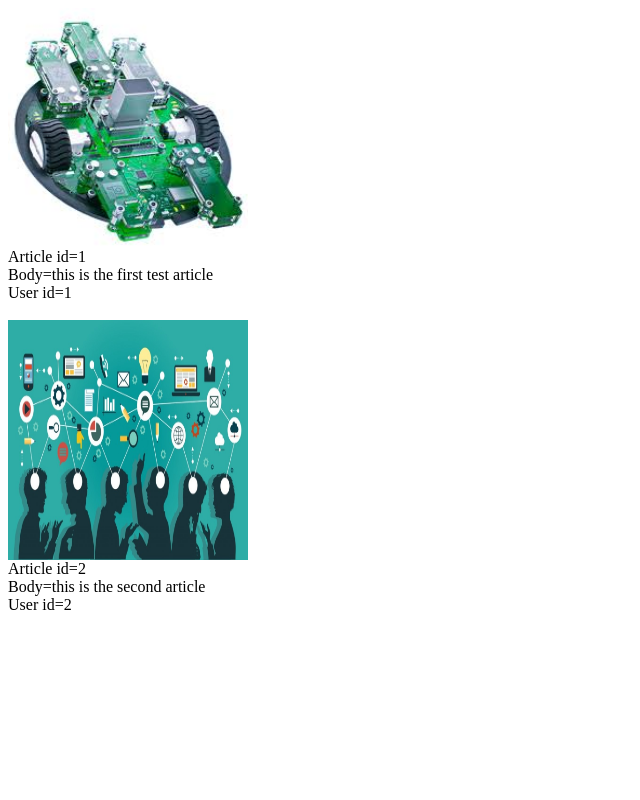
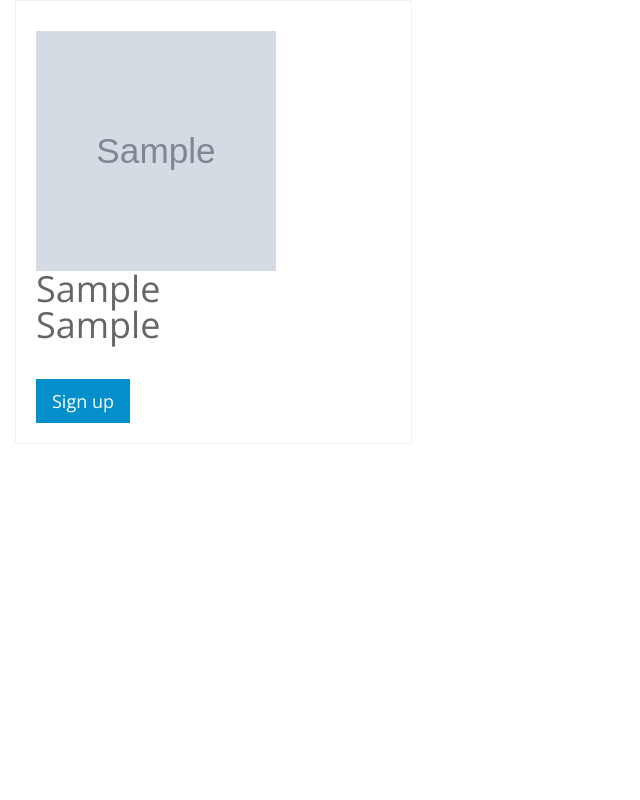
Before and after one commit to Adwaith4solutions/hack4i, a PHP site: page /test.php in a window 1280 px wide. Shown: the whole page, without its empty margins (0-640 px from the left). Run offline with PHP 8.4, Linux system fonts and the light colour scheme; data comes from the database, SQL or seed files in the repository; tables that the repository leaves empty or names only in its code hold one stand-in row (values such as "Sample post"); grey boxes marked "Sample" are stand-in pictures.

Commit message:
Add files via upload

```diff
--- a/css/style.css
+++ b/css/style.css
@@ -1,4 +1,13 @@
-.main-nav,
+.icon {
+  max-width: 150px;
+  max-height: 150px;
+  margin: 0 auto;
+  display: block;
+}
+
+.services section {
+  text-align: center;
+}.main-nav,
 .service-icon,
 .progress-bar.progress-bar-primary,
 .single-table.featured,
--- a/index.html
+++ b/index.html
@@ -102,11 +102,11 @@
         <div class="row">
           <div class="col-sm-4 wow fadeInDown" data-wow-duration="1000ms" data-wow-delay="300ms">
             <div class="service-icon">
-              <i class="fa fa-mortar-board"></i>
+            <a href="articles.php"><i class="fa fa-globe"></i></a>
             </div>
             <div class="service-info">
               <h3>Tutorials</h3>
-              <p>Lorem ipsum dolor sit amet, consectetur adipisicing elit, sed do eiusmod tempor incididunt ut labore et dolore</p>
+              <p>Boost up your innovabtive ideas by familirizing with some basic concepts and new technologies</p>
             </div>
           </div>
           <div class="col-sm-4 wow fadeInDown" data-wow-duration="1000ms" data-wow-delay="450ms">
--- a/test.php
+++ b/test.php
@@ -1,26 +1,55 @@
-<?php require 'connections/connect.php';?>
+
+<!DOCTYPE html>
+<html lang="en">
+<head>
+  <meta charset="utf-8">
+  <meta name="viewport" content="width=device-width, initial-scale=1.0">
+  <meta name="description" content="">
+  <meta name="author" content="">
+  <title>Hack4i @ CE Aranmula</title>
+  <link href="css/bootstrap.min.css" rel="stylesheet">
+    <link href="css/style.css" rel="stylesheet">
+  <link href="css/animate.min.css" rel="stylesheet">
+  <link href="css/font-awesome.min.css" rel="stylesheet">
+  <link href="css/lightbox.css" rel="stylesheet">
+  <link href="css/main.css" rel="stylesheet">
+  <link id="css-preset" href="css/presets/preset1.css" rel="stylesheet">
+  <link href="css/responsive.css" rel="stylesheet">
+
+  <!--[if lt IE 9]>
+    <script src="js/html5shiv.js"></script>
+    <script src="js/respond.min.js"></script>
+  <![endif]-->
+
+  <link href='http://fonts.googleapis.com/css?family=Open+Sans:300,400,600,700' rel='stylesheet' type='text/css'>
+  <link rel="shortcut icon" href="images/favicon.png">
+</head><!--/head-->
+
+<div class="col-md-4">
+            <div class="single-table wow flipInY" data-wow-duration="1000ms" data-wow-delay="500ms">
+              <div class="price">
+  <?php require 'connections/connect.php';?>
   <?php
-      $stmt = $con->query("SELECT * FROM articles");
+      $stmt = $con->query("SELECT * FROM article_info");
 
-while ($row = $stmt->fetch_array()) {
+  while ($row = $stmt->fetch_array()) {
     $id = $row['article_id'];
 
-    $body = $row['body'];
+    $intro = $row['abstract'];
+     $topic = $row['topic'];
     $image = $row['images'];
-    $userid = $row['user_info_user_id'];
     echo '<img src="'.$image.'" alt="HTML5 Icon" style="width:240px;height:240px">';
-
-        echo "<br>Article id=".$id;
-         echo "<br>Body=".$body;
-        echo "<br> User id=".$userid;
+         echo "<br>".$topic;
+        echo "<br>".$intro;
 
         echo"<br><br>";
 
 
 
 }
-
-
 $stmt->free();
 $con->close();
 ?>
+              <a href="#" class="btn btn-lg btn-primary">Sign up</a>
+            </div>
+          </div>
```
Also changed, not shown: articles.php (added, +48 -0 lines), index (2).html (added, +50 -0 lines), images/tutorials/1.jpg (added), images/tutorials/2.png (added), images/tutorials/3.jpg (added).
